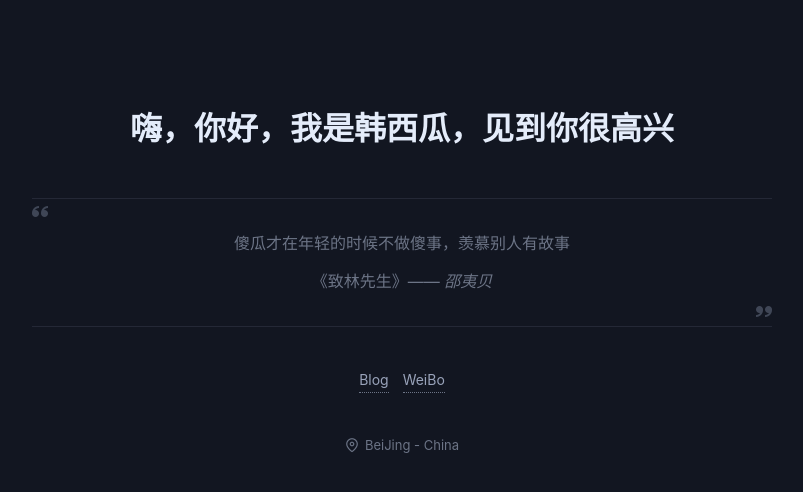
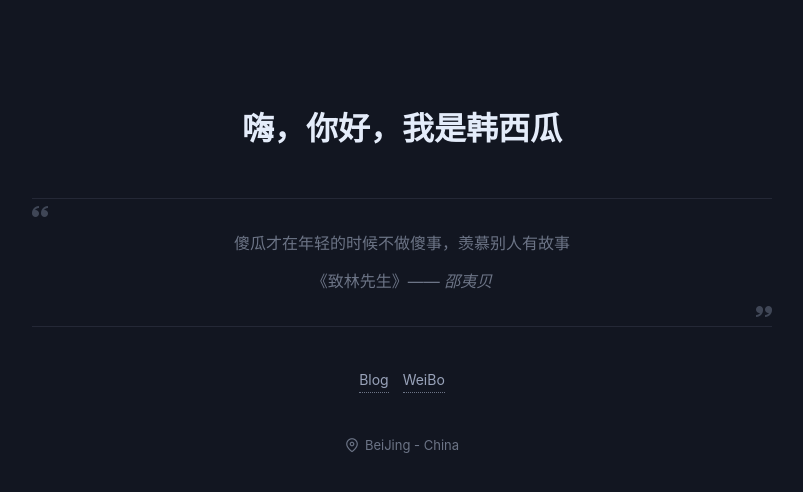
Before and after one commit to sohanyu/sohanyu.github.io, a plain HTML site: page index.html in a window 1280 px wide. Shown: the whole page, without its empty margins (238-1041 px from the left). Drawn offline with Linux system fonts and the light colour scheme; files whose address does not match are found by name.

Commit message:
update show text

```diff
--- a/index.html
+++ b/index.html
@@ -12,7 +12,7 @@
 
 <body>
   <div class="vi">
-    <h1 class="animate-slide-in-down" style="opacity: 1; top: 0px;">嗨，你好，我是韩西瓜，见到你很高兴</h1>
+    <h1 class="animate-slide-in-down" style="opacity: 1; top: 0px;">嗨，你好，我是韩西瓜</h1>
     <div class="quote">
       <span class="quote-line quote-line-start animate-slide-in-left" style="left: 0px;"></span>
       <span class="quote-icon quote-icon-start animate-slide-in-down" style="opacity: 1; top: 0px;">
```
